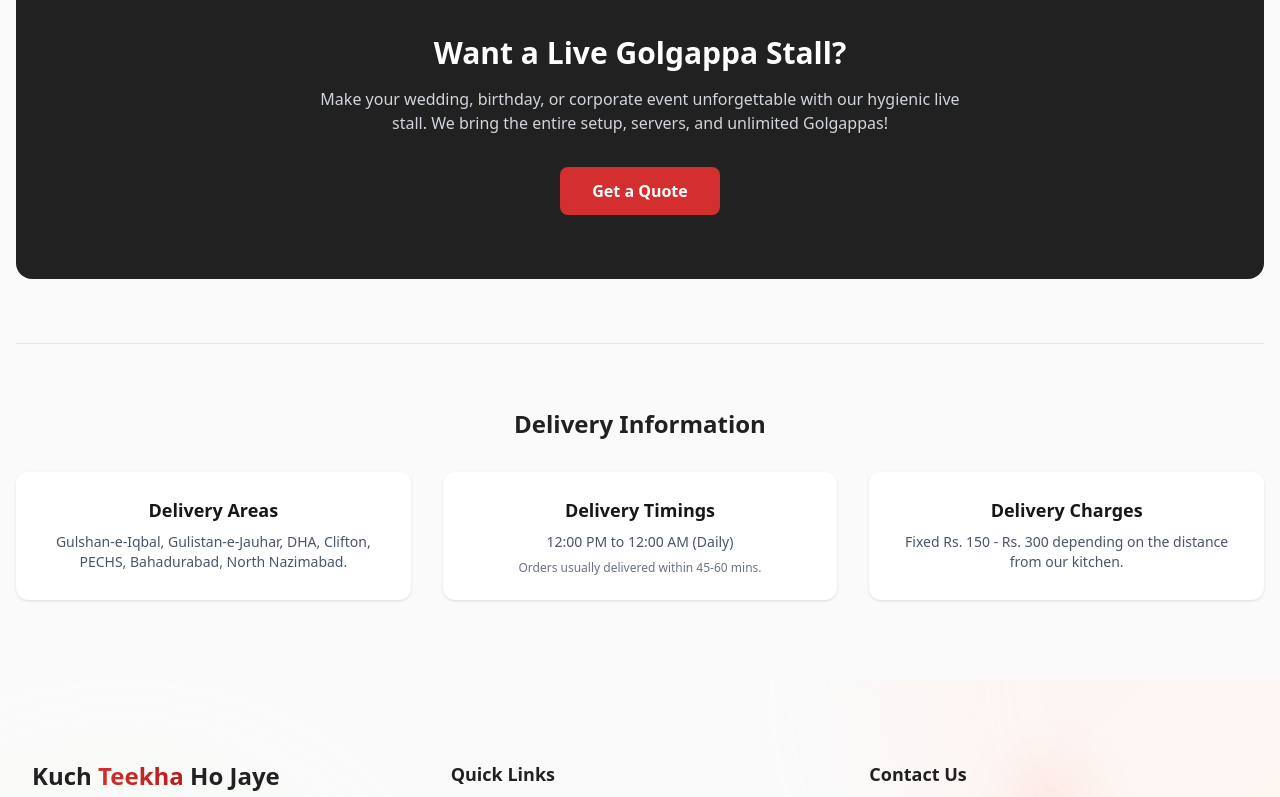
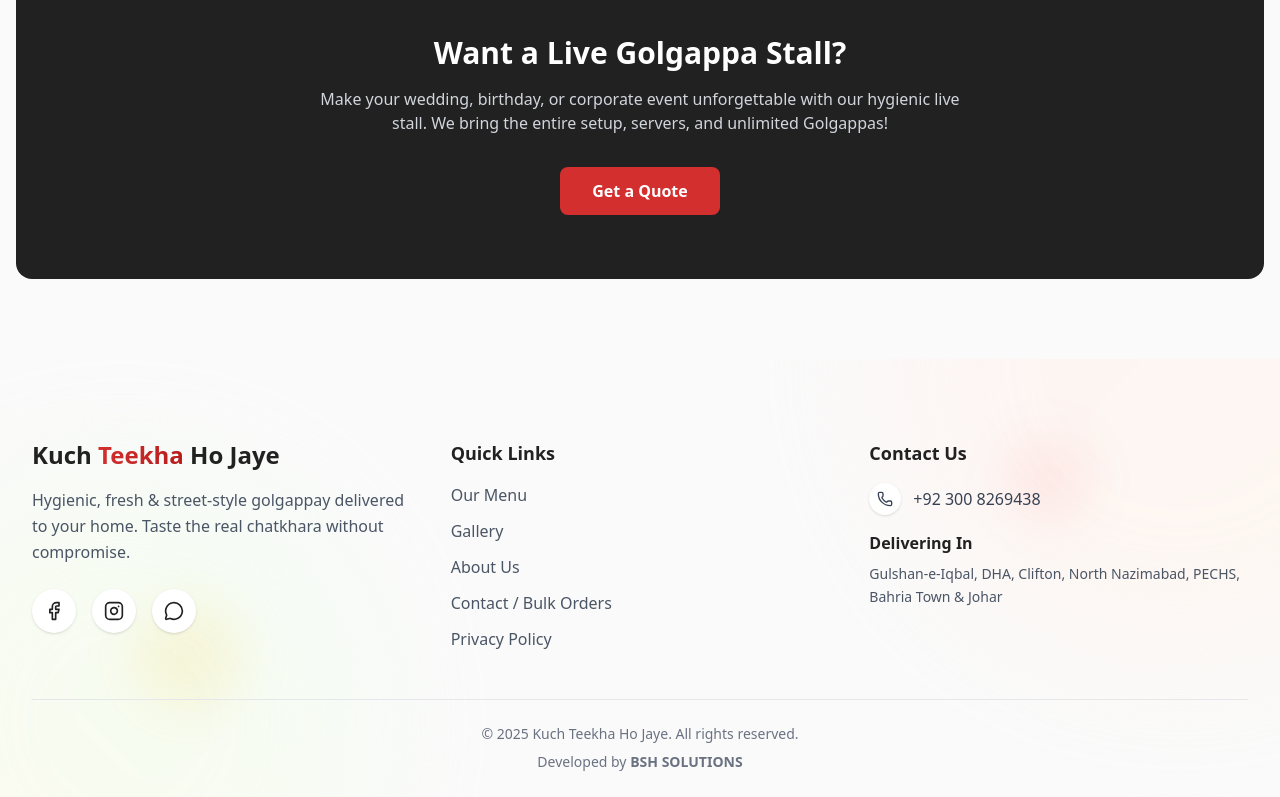
Before and after one commit to B-JCoder/kuchtheekhahojae, a Next.js app: page /menu in a window 1280 px wide. Shown: the part 2092-2889 px from the top of the page. Built offline with nearby package versions, Linux system fonts and the light colour scheme.

Commit message:
menu update

```diff
--- a/app/menu/page.tsx
+++ b/app/menu/page.tsx
@@ -113,7 +113,7 @@
         </section>
 
         {/* Delivery Info */}
-        <section className="border-t border-gray-200 pt-16">
+        {/* <section className="border-t border-gray-200 pt-16">
           <h2 className="text-2xl font-bold text-brand-dark mb-8 text-center">
             Delivery Information
           </h2>
@@ -142,7 +142,7 @@
               </p>
             </div>
           </div>
-        </section>
+        </section> */}
       </div>
     </div>
   );
```
